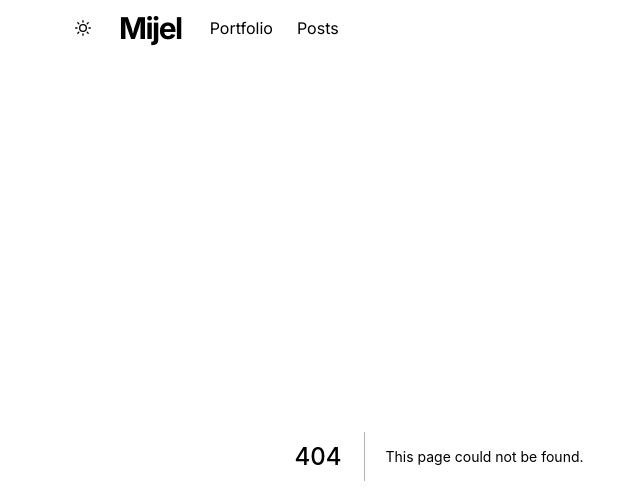
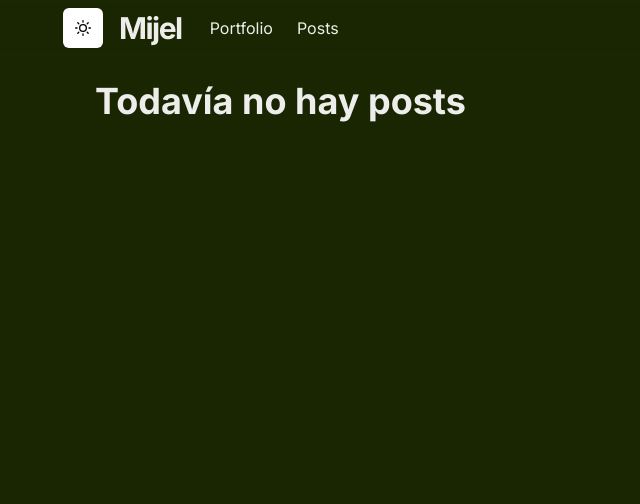
Before and after one commit to mijel861999/mijel-website, a Next.js app: page /posts in a window 1280 px wide. Before the commit this address had no page. Shown: the top 504 px of the page, without its empty margins (201-841 px from the left). Built offline with nearby package versions, Linux system fonts and the light colour scheme.

Commit message:
Agregando sección inicial de posts

```diff
--- /dev/null
+++ b/pages/posts.js
@@ -0,0 +1,12 @@
+import React from 'react'
+import  { Box, Heading } from '@chakra-ui/react'
+
+const Posts = () => {
+	return (
+		<Box m={6}>
+			<Heading>Todavía no hay posts</Heading>
+		</Box>
+	)
+}
+
+export default Posts
```
